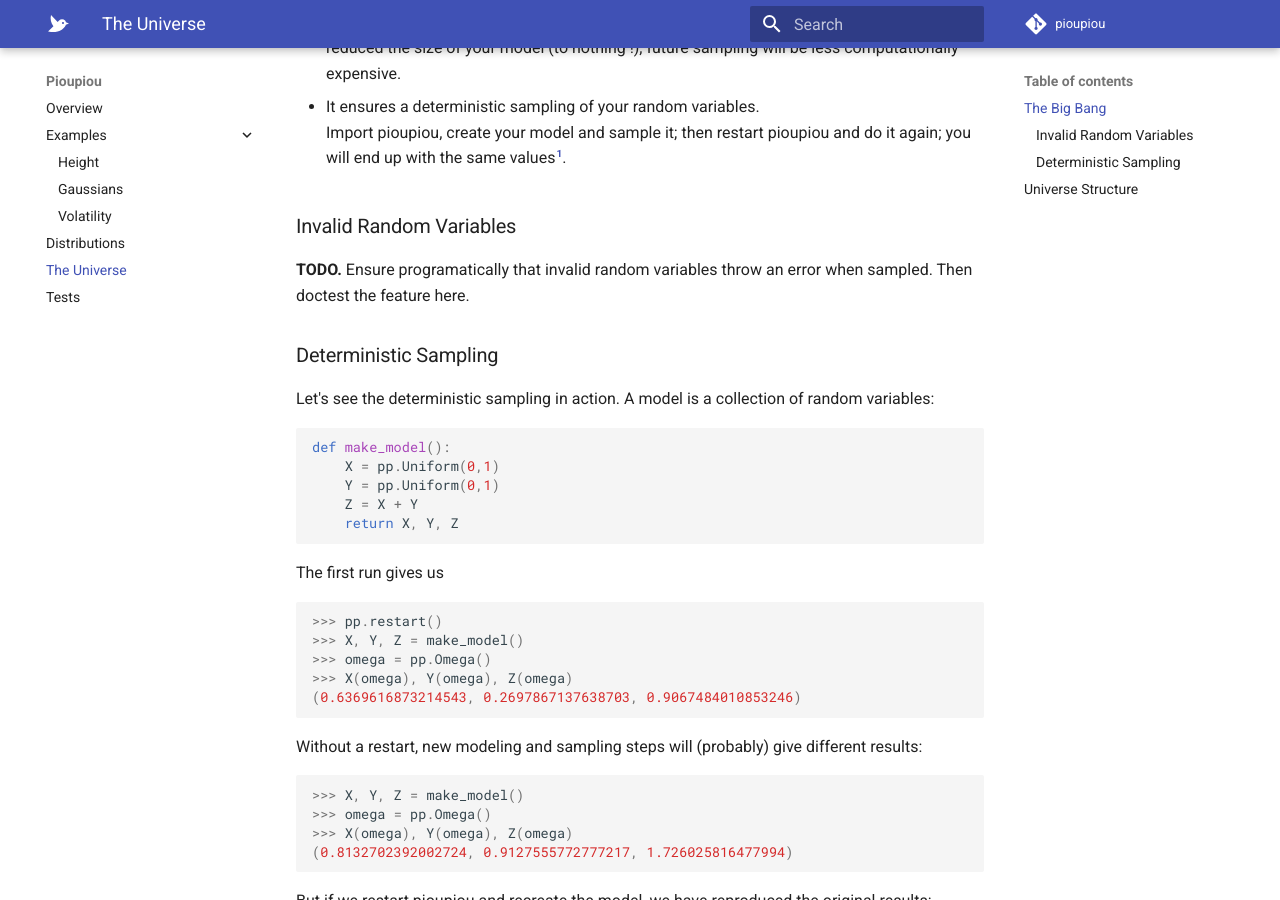
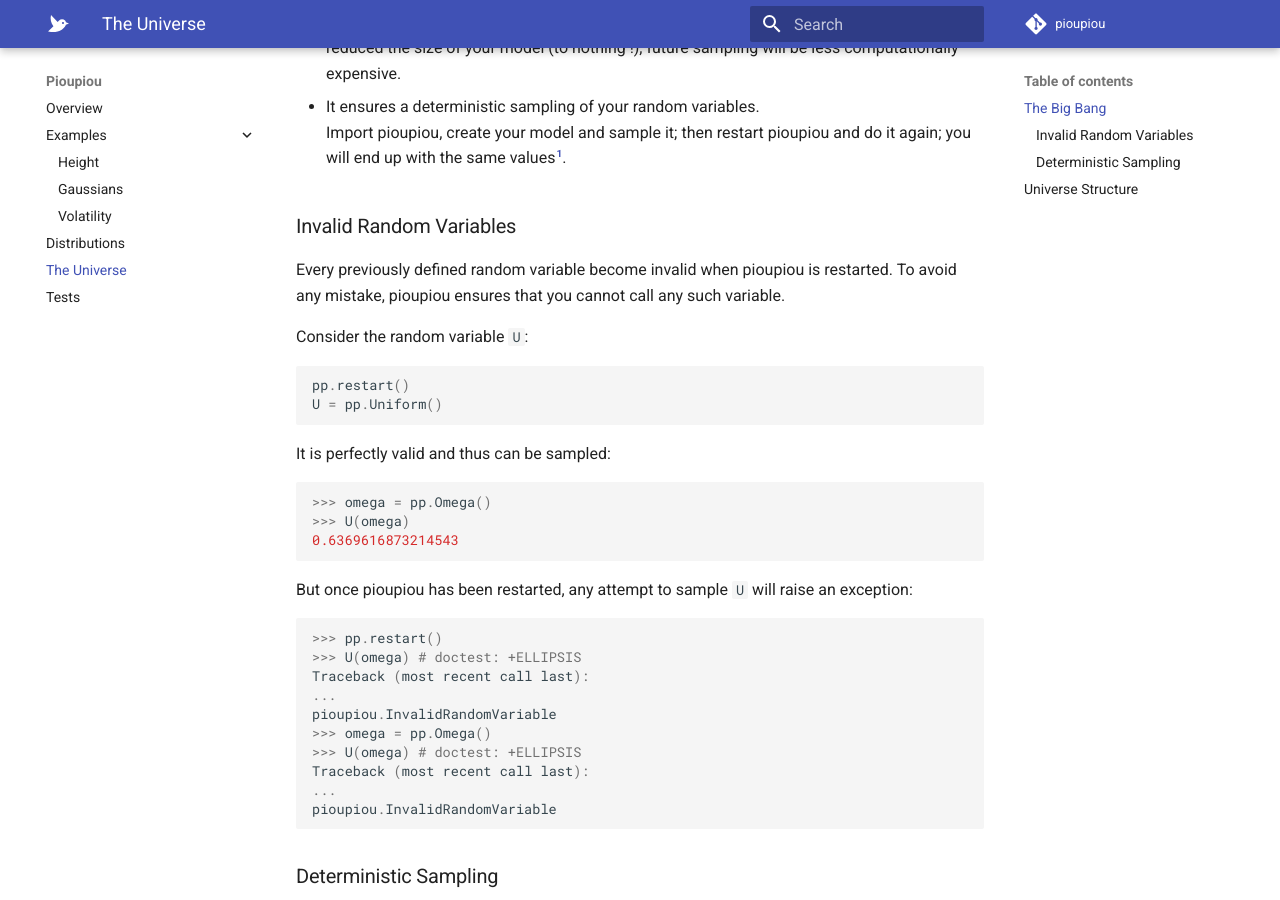
Before and after one commit to boisgera/pioupiou, an MkDocs documentation site: the page built from mkdocs/universe.md, in a window 1280 px wide and 900 px high, scrolled down 474 px. Built offline with MkDocs 1.6.1 and Material for MkDocs 9.7.7, drawn with Linux system fonts in a browser that asks for light colours; comment, search, counter and statistics services are not loaded.

Commit message:
detect invalid random variables

````diff
--- a/mkdocs/universe.md
+++ b/mkdocs/universe.md
@@ -32,8 +32,40 @@ While this action is not mandatory, it serves two purposes:
 
 ### Invalid Random Variables
 
-**TODO.** Ensure programatically that invalid random variables throw an
-error when sampled. Then doctest the feature here.
+Every previously defined random variable become invalid when pioupiou is
+restarted. To avoid any mistake, pioupiou ensures that you cannot call any
+such variable.
+
+Consider the random variable `U`:
+
+```python
+pp.restart()
+U = pp.Uniform()
+```
+
+It is perfectly valid and thus can be sampled:
+
+```python
+>>> omega = pp.Omega()
+>>> U(omega)
+0.6369616873214543
+```
+
+But once pioupiou has been restarted, any attempt to sample `U` will raise
+an exception:
+
+```python
+>>> pp.restart()
+>>> U(omega) # doctest: +ELLIPSIS
+Traceback (most recent call last):
+...
+pioupiou.InvalidRandomVariable
+>>> omega = pp.Omega()
+>>> U(omega) # doctest: +ELLIPSIS
+Traceback (most recent call last):
+...
+pioupiou.InvalidRandomVariable
+```
 
 ### Deterministic Sampling
 
````
Also changed, not shown: mkdocs/tests.md (+11 -10 lines), pioupiou/__init__.py (+30 -0 lines).
